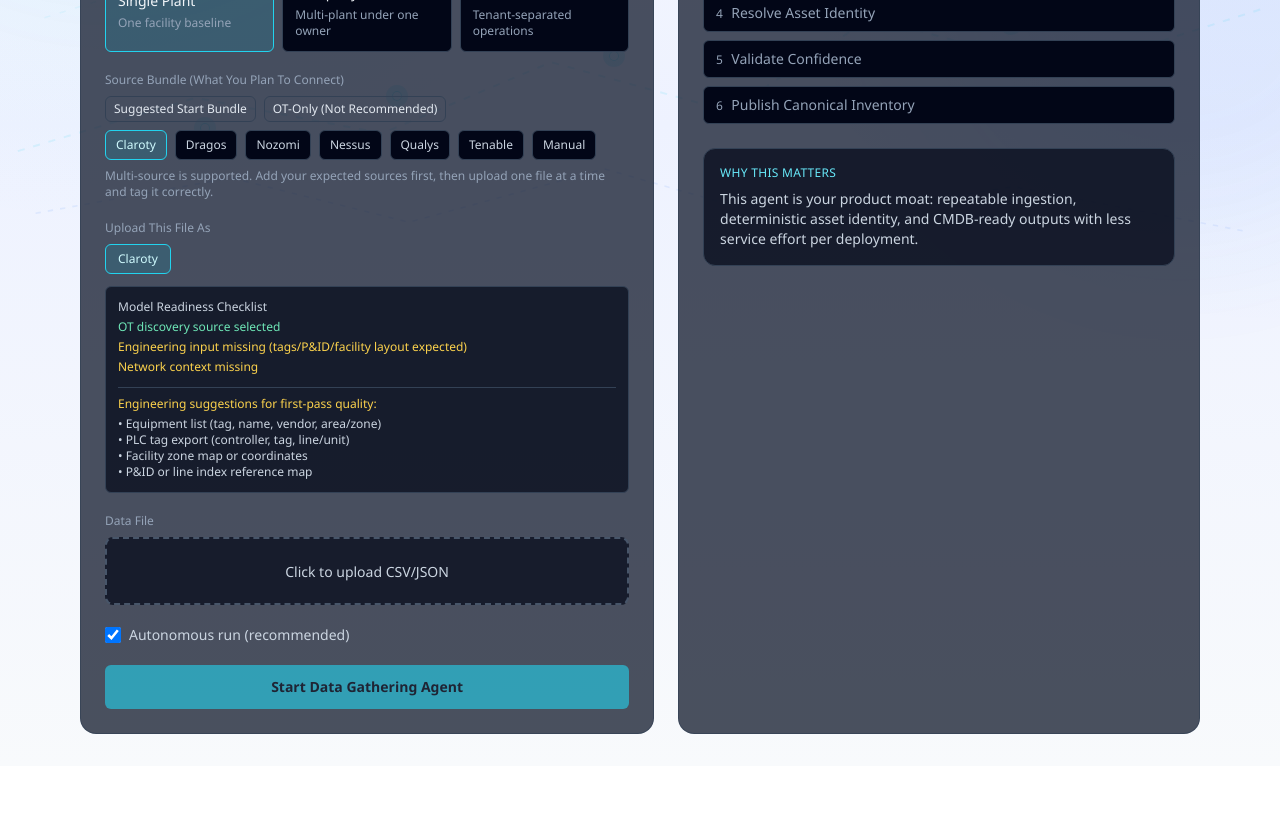
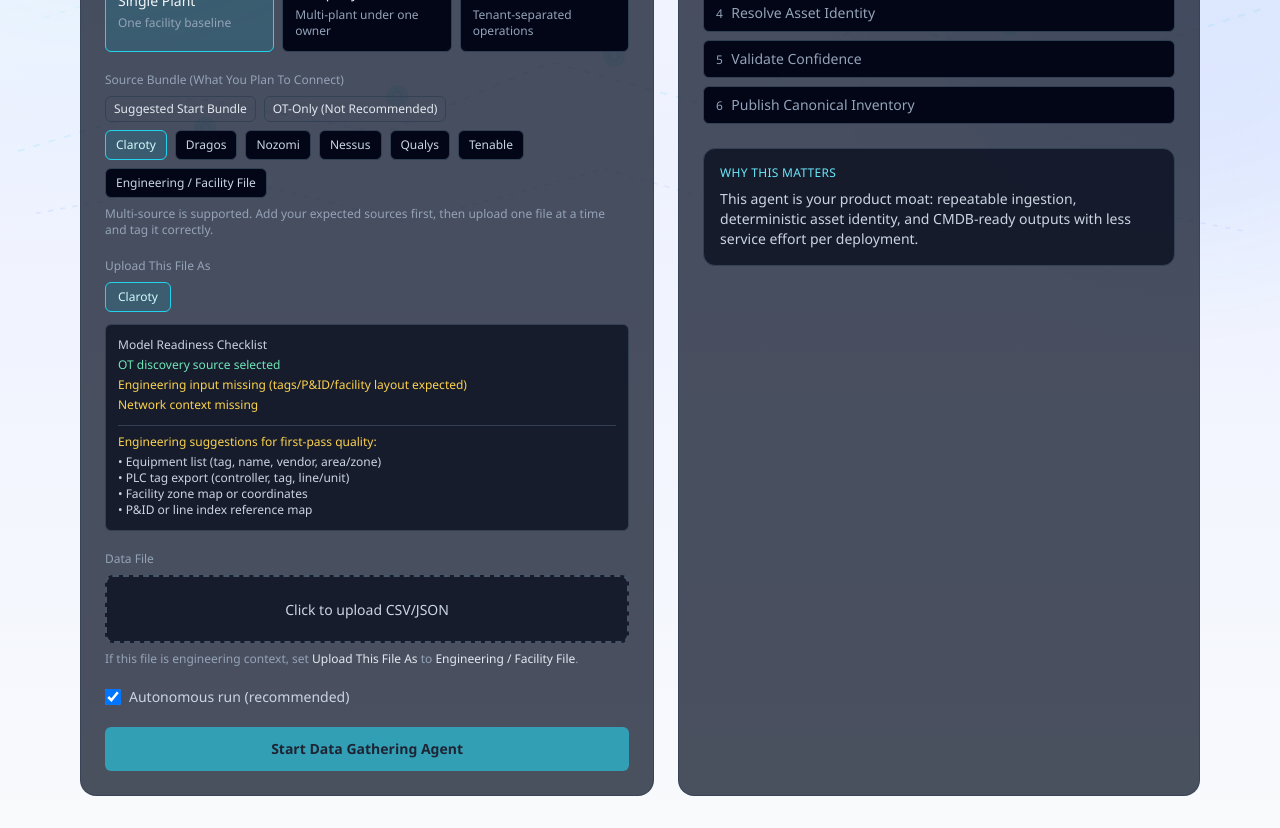
Before and after one commit to toreyjames/ot-asset-canon, a Next.js app: page /ingest in a window 1280 px wide. Shown: the part 400-1228 px from the top of the page. Before the commit the page ends 1166 px from the top, so only its background shows below. Built offline with nearby package versions, Linux system fonts and the light colour scheme.

Commit message:
Clarify manual source as engineering and facility data input

```diff
--- a/src/app/ingest/page.tsx
+++ b/src/app/ingest/page.tsx
@@ -62,7 +62,11 @@ export default function IngestPage() {
     { value: "nessus", label: "Nessus", description: "Scanner output" },
     { value: "qualys", label: "Qualys", description: "Scanner output" },
     { value: "tenable", label: "Tenable", description: "Scanner output" },
-    { value: "manual", label: "Manual", description: "CSV/JSON fallback" },
+    {
+      value: "manual",
+      label: "Engineering / Facility File",
+      description: "Equipment list, PLC tags, zones, coordinates, or P&ID index (CSV/JSON)",
+    },
   ];
 
   const estimatedHoursSaved = useMemo(() => {
@@ -298,6 +302,10 @@ export default function IngestPage() {
                   <span className="text-sm text-slate-300">Click to upload CSV/JSON</span>
                 )}
               </label>
+              <p className="mt-2 text-xs text-slate-400">
+                If this file is engineering context, set <span className="text-slate-200">Upload This File As</span> to
+                <span className="text-slate-200"> Engineering / Facility File</span>.
+              </p>
             </div>
 
             <label className="flex items-center gap-2 text-sm text-slate-300">
```
